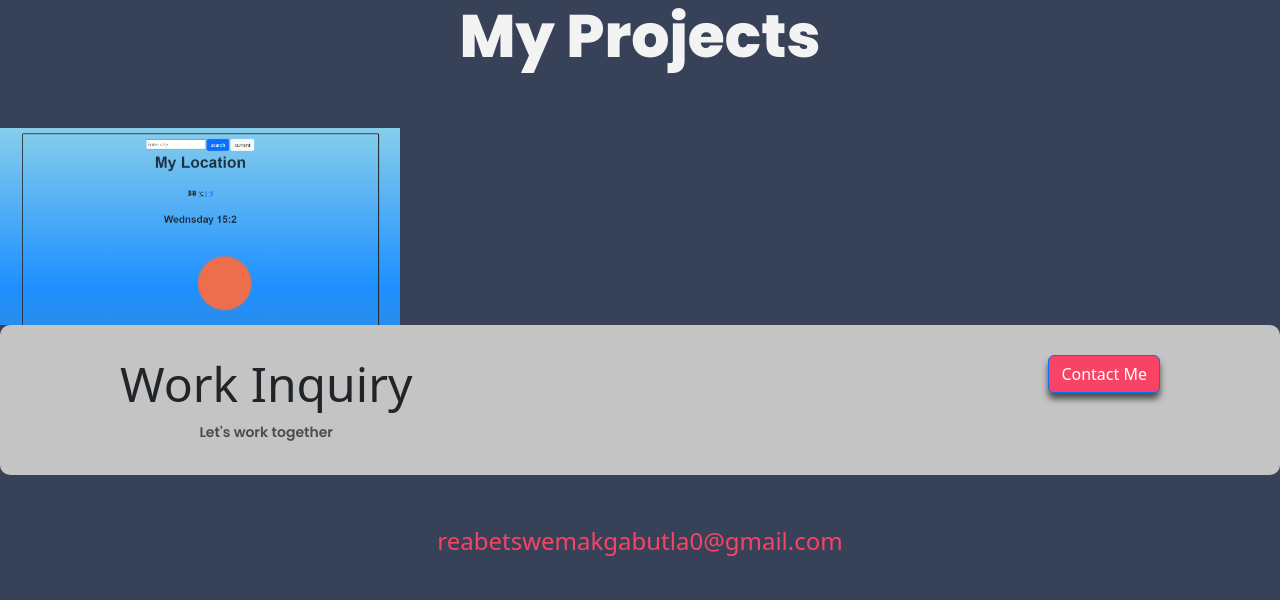
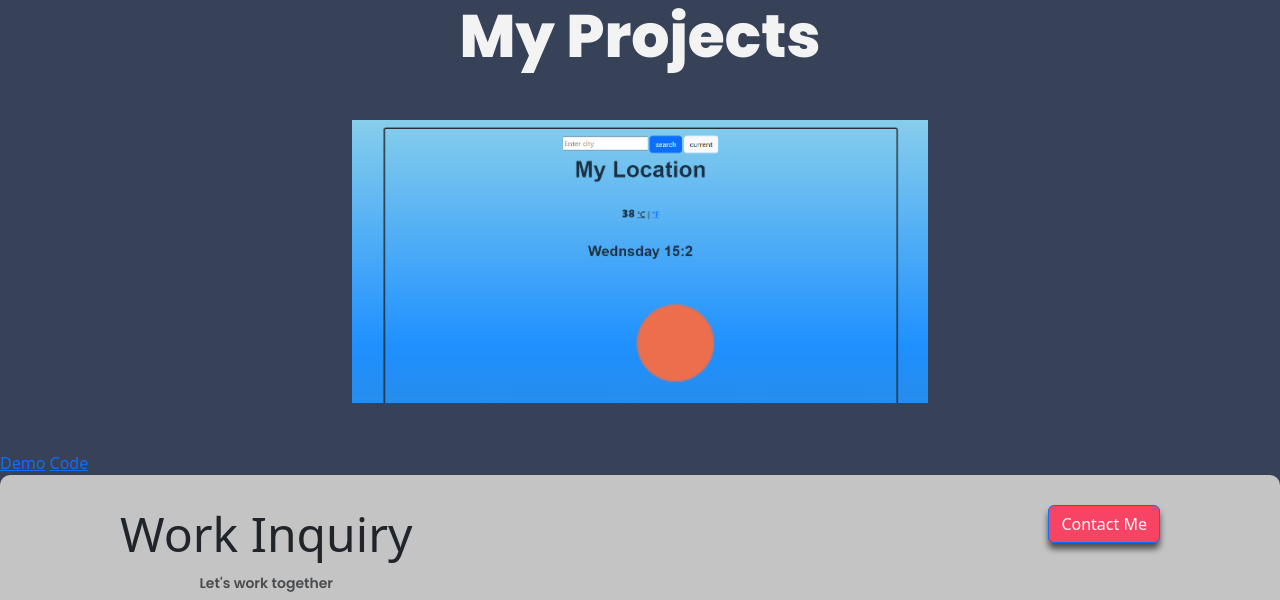
Before and after one commit to ReaDaCoder/portfolio-project, a plain HTML site: page src/projects.html in a window 1280 px wide. Shown: the top 600 px of the page. Drawn offline with nearby package versions, Linux system fonts and the light colour scheme.

Commit message:
centered weather app image

```diff
--- a/src/projects.html
+++ b/src/projects.html
@@ -34,8 +34,10 @@
         src="/media/weatherapp.png"
         alt="Weather app"
         width="400"
-        class="mt-5"
+        class="weather-app mt-5 mb-5"
       />
+      <a href="#">Demo</a>
+      <a href="#">Code</a>
       <footer>
         <div class="contact-box justify-content-between mb-5 d-none d-md-flex">
           <div>
--- a/style.css
+++ b/style.css
@@ -64,6 +64,12 @@ ul {
 li{
   margin: 20px;
 }
+.weather-app{
+  display: block;
+  margin-left: auto;
+  margin-right: auto;
+  width: 45%;
+}
 
 .btn {
   background: #f74464;
```
